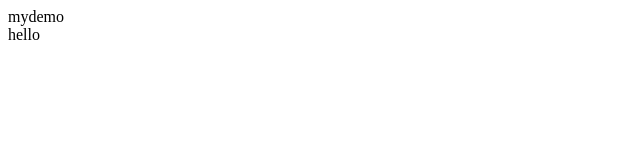
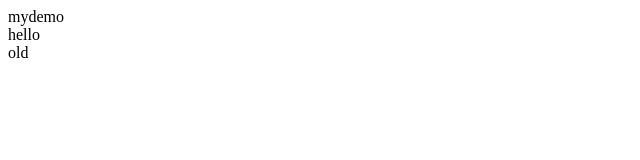
Before and after one commit to dabpfeng/mydemotest, a plain HTML site: page index.html in a window 1280 px wide. Shown: the full height of the page, 0-640 px from the left. Drawn offline with Linux system fonts and the light colour scheme.

Commit message:
修改内容old

```diff
--- a/index.html
+++ b/index.html
@@ -9,5 +9,6 @@
 <body>
 	<div>mydemo</div>
 	<div>hello</div>
+	<div>old</div>
 </body>
 </html>
```
